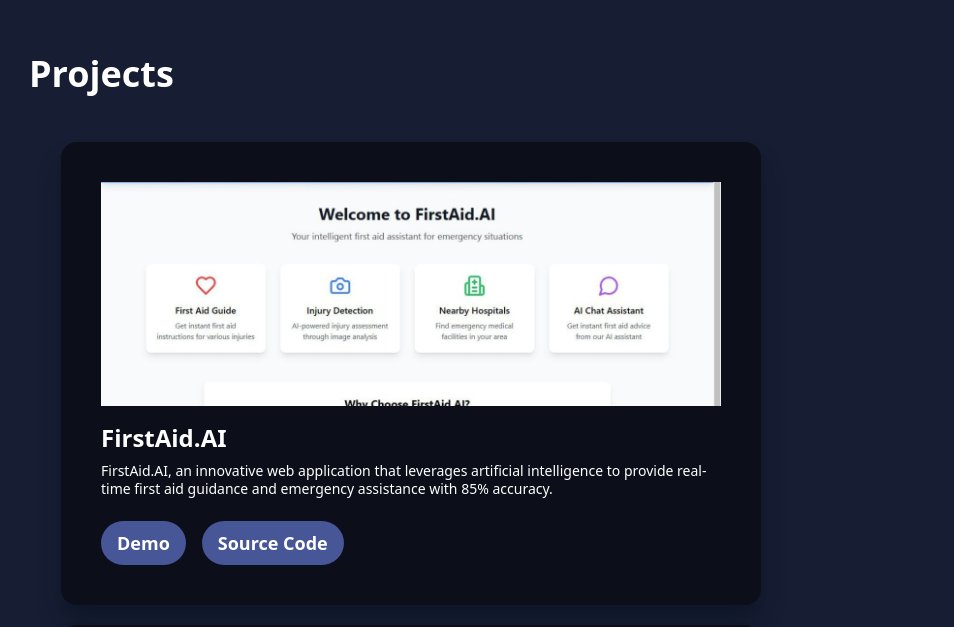
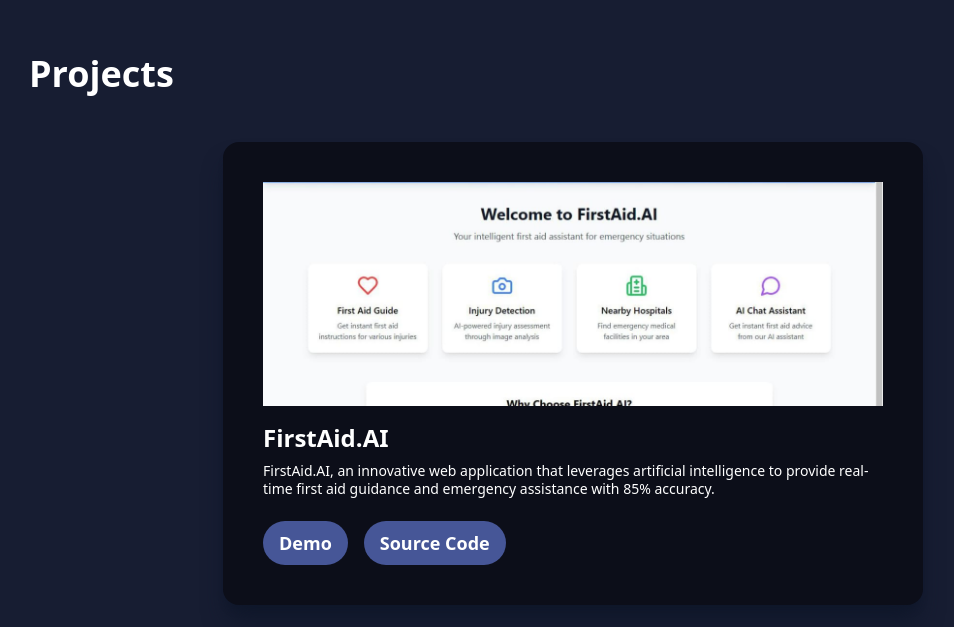
Before and after one commit to Vargheseeldo10/portfolio, a React (Vite) app: page / in a window 1280 px wide. Shown: the part 2165-2792 px from the top of the page, without its empty margins (67-1021 px from the left). Built offline with nearby package versions, Linux system fonts and the light colour scheme.

Commit message:
Update Projects.jsx

```diff
--- a/src/Components/Projects/Projects.jsx
+++ b/src/Components/Projects/Projects.jsx
@@ -32,7 +32,7 @@ const Projects = () => {
   return (
     <div id="Projects" className="p-10 md:p-24 text-white">
       <h1 className="text-2xl md:text-4xl text-white font-bold">Projects</h1>
-      <div className="py-12 px-8 flex flex-wrap justify-start gap-5">
+      <div className="py-12 px-8 flex flex-col items-center gap-8">
         {projectsData.map((project, index) => (
           <ProjectCard
             key={index}
```
